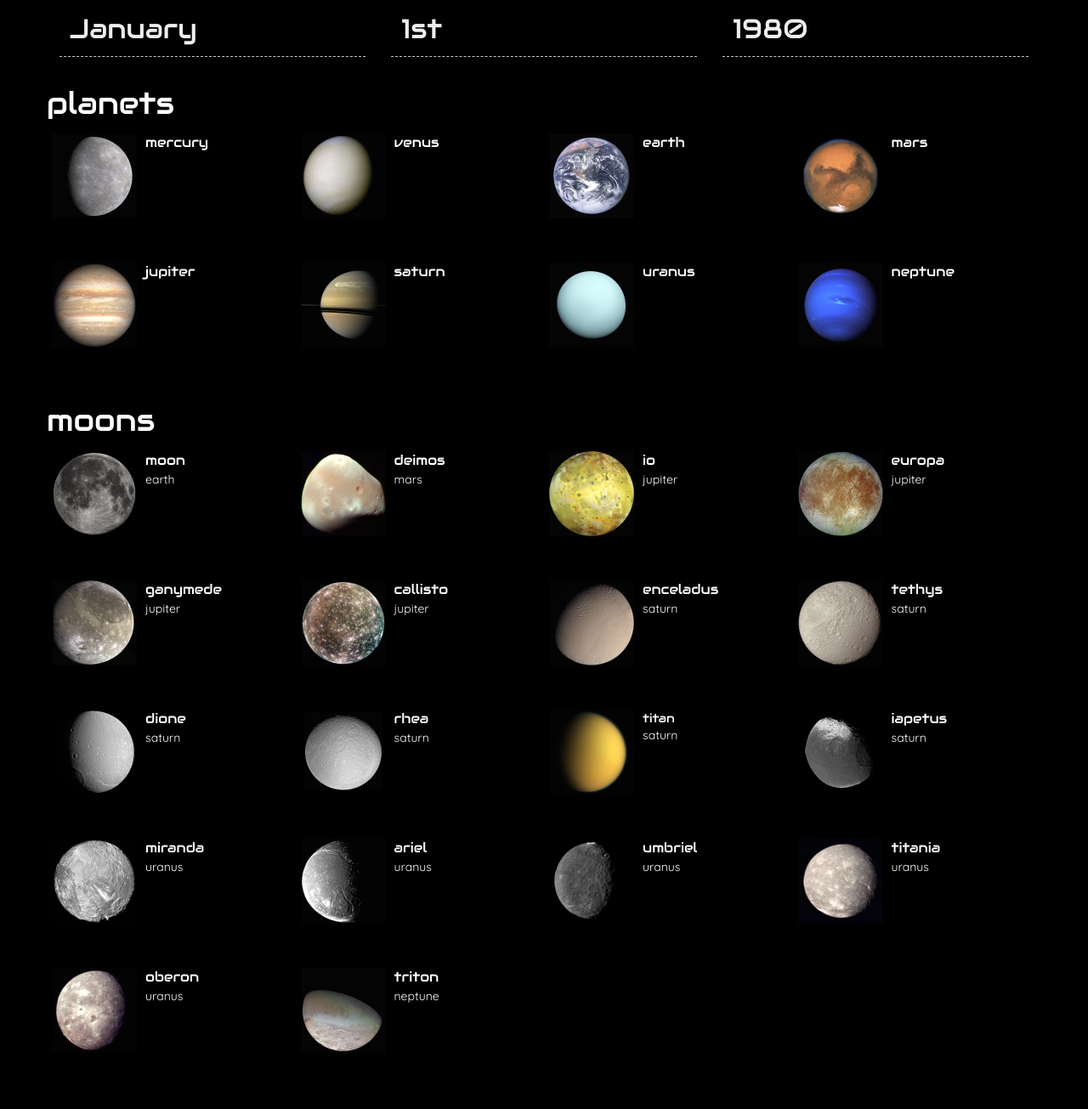
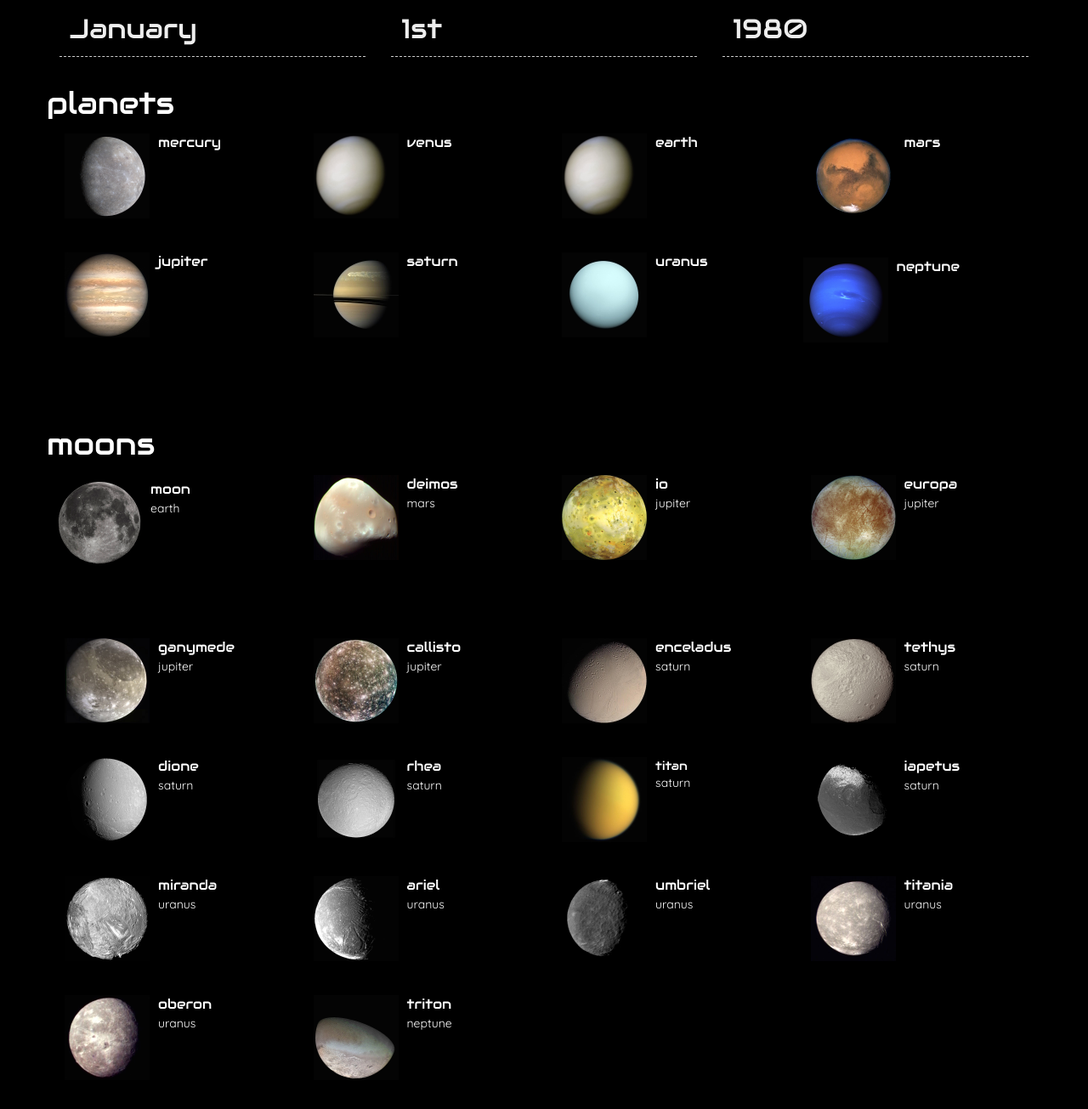
Before and after one commit to kevinsawicki/birthday-pizza, a website: page index.html in a window 1280 px wide. Shown: the part 211-1516 px from the top of the page at 85% size. Drawn offline with nearby package versions, Linux system fonts and the light colour scheme; a script that the page names is missing.

```diff
--- a/index.html
+++ b/index.html
@@ -144,63 +144,81 @@
       </div>
 
       <div class="row">
-        <div class="col-lg-3 planet mercury">
+
+        <div class="col-lg-3">
+          <div class="planet mercury">
             <div class="planet-image"></div>
             <div class="accent-font planet-name">mercury</div>
             <div class="age age-mercury"></div>
             <div class="birthday birthday-mercury"></div>
           </div>
+        </div>
 
-        <div class="col-lg-3 planet venus">
+        <div class="col-lg-3">
+          <div class="planet venus">
             <div class="planet-image"></div>
             <div class="accent-font planet-name">venus</div>
             <div class="age age-venus"></div>
             <div class="birthday birthday-venus"></div>
           </div>
+        </div>
 
-        <div class="col-lg-3 planet earth">
+        <div class="col-lg-3">
+          <div class="planet venus">
             <div class="planet-image"></div>
             <div class="accent-font planet-name">earth</div>
             <div class="age age-earth"></div>
             <div class="birthday birthday-earth"></div>
           </div>
+        </div>
 
-        <div class="col-lg-3 planet mars">
+        <div class="col-lg-3">
+          <div class="planet mars">
             <div class="planet-image"></div>
             <div class="accent-font planet-name">mars</div>
             <div class="age age-mars"></div>
             <div class="birthday birthday-mars"></div>
           </div>
+        </div>
 
       </div>
 
       <div class="row">
-        <div class="col-lg-3 planet jupiter">
+
+        <div class="col-lg-3">
+          <div class="planet jupiter">
             <div class="planet-image"></div>
             <div class="accent-font planet-name">jupiter</div>
             <div class="age age-jupiter"></div>
             <div class="birthday birthday-jupiter"></div>
           </div>
+        </div>
 
-        <div class="col-lg-3 planet saturn">
+        <div class="col-lg-3">
+          <div class="planet saturn">
             <div class="planet-image"></div>
             <div class="accent-font planet-name">saturn</div>
             <div class="age age-saturn"></div>
             <div class="birthday birthday-saturn"></div>
           </div>
+        </div>
 
-        <div class="col-lg-3 planet uranus">
+        <div class="col-lg-3">
+          <div class="planet uranus">
             <div class="planet-image"></div>
             <div class="accent-font planet-name">uranus</div>
             <div class="age age-uranus"></div>
             <div class="birthday birthday-uranus"></div>
           </div>
+        </div>
 
         <div class="col-lg-3 planet neptune">
+          <div class="planet neptune">
             <div class="planet-image"></div>
             <div class="accent-font planet-name">neptune</div>
             <div class="age age-neptune"></div>
             <div class="birthday birthday-neptune"></div>
+          </div>
         </div>
 
       </div>
@@ -211,162 +229,199 @@
 
       <div class="row">
         <div class="col-lg-3 moon luna">
+          <div class="moon luna">
             <div class="moon-image"></div>
             <div class="accent-font moon-name">moon</div>
             <div class="planet-name">earth</div>
             <div class="age age-luna"></div>
             <div class="birthday birthday-luna"></div>
           </div>
+        </div>
 
-        <div class="col-lg-3 moon deimos">
+        <div class="col-lg-3">
+          <div class="moon deimos">
             <div class="moon-image"></div>
             <div class="accent-font moon-name">deimos</div>
             <div class="planet-name">mars</div>
             <div class="age age-deimos"></div>
             <div class="birthday birthday-deimos"></div>
           </div>
+        </div>
 
-        <div class="col-lg-3 moon io">
+        <div class="col-lg-3">
+          <div class="moon io">
             <div class="moon-image"></div>
             <div class="accent-font moon-name">io</div>
             <div class="planet-name">jupiter</div>
             <div class="age age-io"></div>
             <div class="birthday birthday-io"></div>
           </div>
+        </div>
 
-        <div class="col-lg-3 moon europa">
+        <div class="col-lg-3">
+          <div class="moon europa">
             <div class="moon-image"></div>
             <div class="accent-font moon-name">europa</div>
             <div class="planet-name">jupiter</div>
             <div class="age age-europa"></div>
             <div class="birthday birthday-europa"></div>
           </div>
+        </div>
 
       </div>
 
       <div class="row">
 
-        <div class="col-lg-3 moon ganymede">
+        <div class="col-lg-3">
+          <div class="moon ganymede">
             <div class="moon-image"></div>
             <div class="accent-font moon-name">ganymede</div>
             <div class="planet-name">jupiter</div>
             <div class="age age-ganymede"></div>
             <div class="birthday birthday-ganymede"></div>
           </div>
+        </div>
 
-        <div class="col-lg-3 moon callisto">
+        <div class="col-lg-3">
+          <div class="moon callisto">
             <div class="moon-image"></div>
             <div class="accent-font moon-name">callisto</div>
             <div class="planet-name">jupiter</div>
             <div class="age age-callisto"></div>
             <div class="birthday birthday-callisto"></div>
           </div>
+        </div>
 
-        <div class="col-lg-3 moon enceladus">
+        <div class="col-lg-3">
+          <div class="moon enceladus">
             <div class="moon-image"></div>
             <div class="accent-font moon-name">enceladus</div>
             <div class="planet-name">saturn</div>
             <div class="age age-enceladus"></div>
             <div class="birthday birthday-enceladus"></div>
           </div>
+        </div>
 
-        <div class="col-lg-3 moon tethys">
+        <div class="col-lg-3">
+          <div class="moon tethys">
             <div class="moon-image"></div>
             <div class="accent-font moon-name">tethys</div>
             <div class="planet-name">saturn</div>
             <div class="age age-tethys"></div>
             <div class="birthday birthday-tethys"></div>
           </div>
+        </div>
 
       </div>
 
       <div class="row">
 
-        <div class="col-lg-3 moon dione">
+        <div class="col-lg-3">
+          <div class="moon dione">
             <div class="moon-image"></div>
             <div class="accent-font moon-name">dione</div>
             <div class="planet-name">saturn</div>
             <div class="age age-dione"></div>
             <div class="birthday birthday-dione"></div>
           </div>
+        </div>
 
-        <div class="col-lg-3 moon rhea">
+        <div class="col-lg-3">
+          <div class="moon rhea">
             <div class="moon-image"></div>
             <div class="accent-font moon-name">rhea</div>
             <div class="planet-name">saturn</div>
             <div class="age age-rhea"></div>
             <div class="birthday birthday-rhea"></div>
           </div>
+        </div>
 
-        <div class="col-lg-3 moon titan">
+        <div class="col-lg-3">
+          <div class="moon titan">
             <div class="moon-image"></div>
             <div class="accent-font">titan</div>
             <div class="planet-name">saturn</div>
             <div class="age age-titan"></div>
             <div class="birthday birthday-titan"></div>
           </div>
+        </div>
 
-        <div class="col-lg-3 moon iapetus">
+        <div class="col-lg-3">
+          <div class="moon iapetus">
             <div class="moon-image"></div>
             <div class="accent-font moon-name">iapetus</div>
             <div class="planet-name">saturn</div>
             <div class="age age-iapetus"></div>
             <div class="birthday birthday-iapetus"></div>
           </div>
+        </div>
 
       </div>
 
       <div class="row">
-        <div class="col-lg-3 moon miranda">
+
+        <div class="col-lg-3">
+          <div class="moon miranda">
             <div class="moon-image"></div>
             <div class="accent-font moon-name">miranda</div>
             <div class="planet-name">uranus</div>
             <div class="age age-miranda"></div>
             <div class="birthday birthday-miranda"></div>
           </div>
+        </div>
 
-        <div class="col-lg-3 moon ariel">
+        <div class="col-lg-3">
+          <div class="moon ariel">
             <div class="moon-image"></div>
             <div class="accent-font moon-name">ariel</div>
             <div class="planet-name">uranus</div>
             <div class="age age-ariel"></div>
             <div class="birthday birthday-ariel"></div>
           </div>
+        </div>
 
-        <div class="col-lg-3 moon umbriel">
+        <div class="col-lg-3">
+          <div class="moon umbriel">
             <div class="moon-image"></div>
             <div class="accent-font moon-name">umbriel</div>
             <div class="planet-name">uranus</div>
             <div class="age age-umbriel"></div>
             <div class="birthday birthday-umbriel"></div>
           </div>
+        </div>
 
-        <div class="col-lg-3 moon titania">
+        <div class="col-lg-3">
+          <div class="moon titania">
             <div class="moon-image"></div>
             <div class="accent-font moon-name">titania</div>
             <div class="planet-name">uranus</div>
             <div class="age age-titania"></div>
             <div class="birthday birthday-titania"></div>
           </div>
+        </div>
 
       </div>
 
       <div class="row">
 
-        <div class="col-lg-3 moon oberon">
+        <div class="col-lg-3">
+          <div class="moon oberon">
             <div class="moon-image"></div>
             <div class="accent-font moon-name">oberon</div>
             <div class="planet-name">uranus</div>
             <div class="age age-oberon"></div>
             <div class="birthday birthday-oberon"></div>
           </div>
+        </div>
 
-        <div class="col-lg-3 moon triton">
+        <div class="col-lg-3">
+          <div class="moon triton">
             <div class="moon-image"></div>
             <div class="accent-font moon-name">triton</div>
             <div class="planet-name">neptune</div>
             <div class="age age-triton"></div>
             <div class="birthday birthday-triton"></div>
+          </div>
         </div>
 
       </div>
```
Lines whose indentation alone changed are shown as unchanged.
